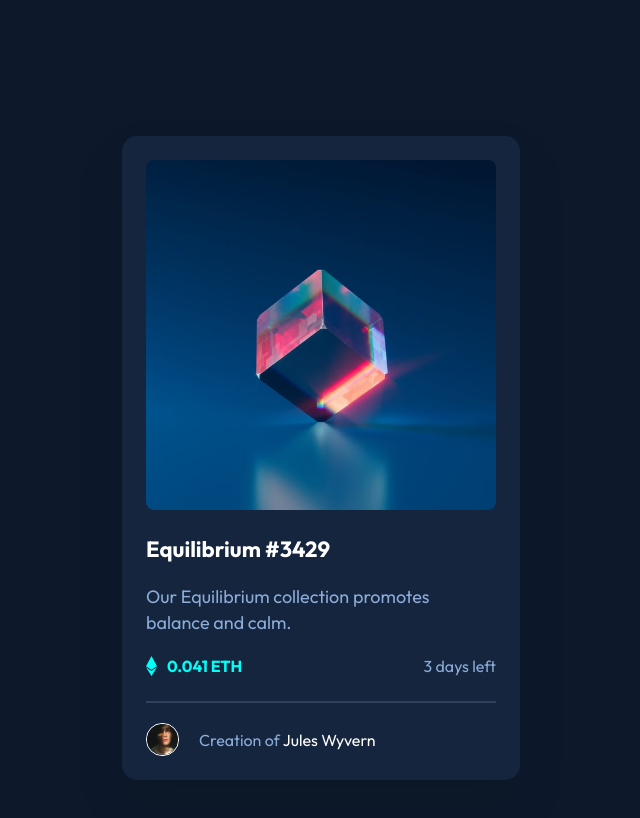
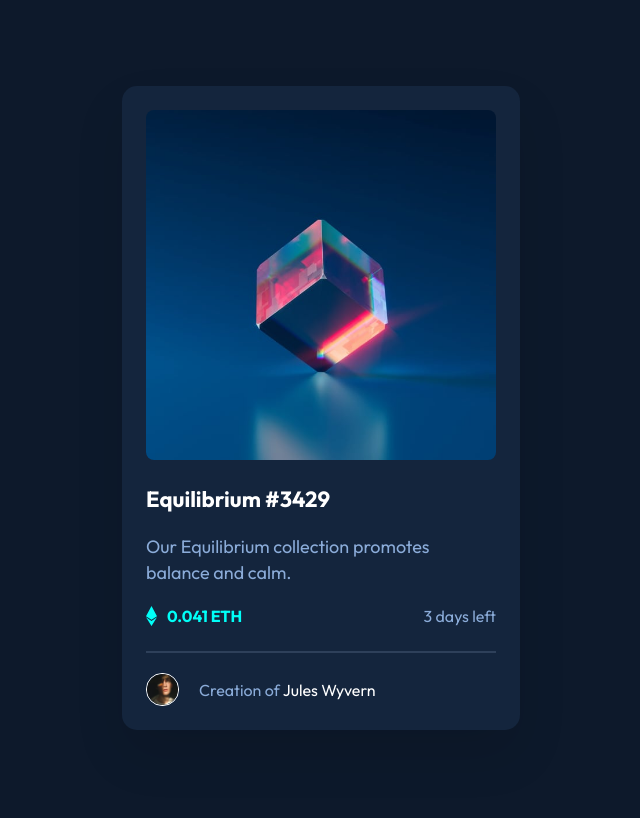
Before and after one commit to zanguraa/nft-preview-card-component, a plain HTML site: page index.html in a window 1280 px wide. Shown: the whole page, without its empty margins (319-959 px from the left). Drawn offline with Linux system fonts and the light colour scheme.

Commit message:
Update styles.css

```diff
--- a/styles.css
+++ b/styles.css
@@ -9,7 +9,7 @@ body {
     background-color: var(--Very-dark-blue);
     font-family: 'Outfit', sans-serif;
     max-width: 1440px;
-    height: 900px;
+    height: 100vh;
     align-items: center;
     align-content: center;
     justify-content: center;
```
